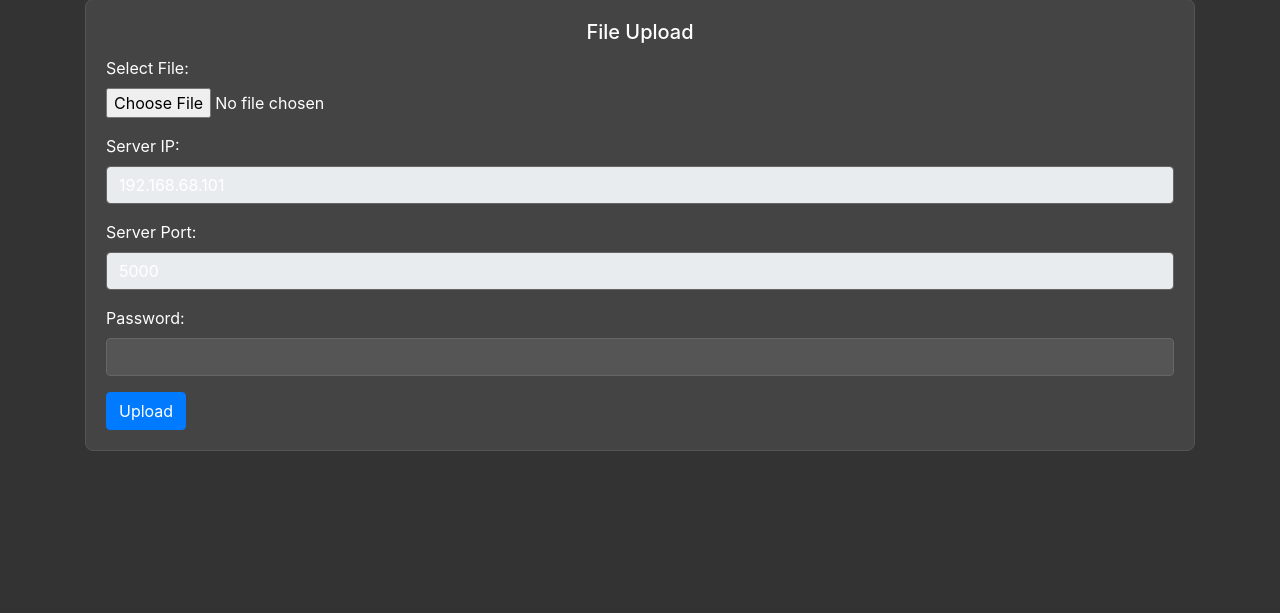
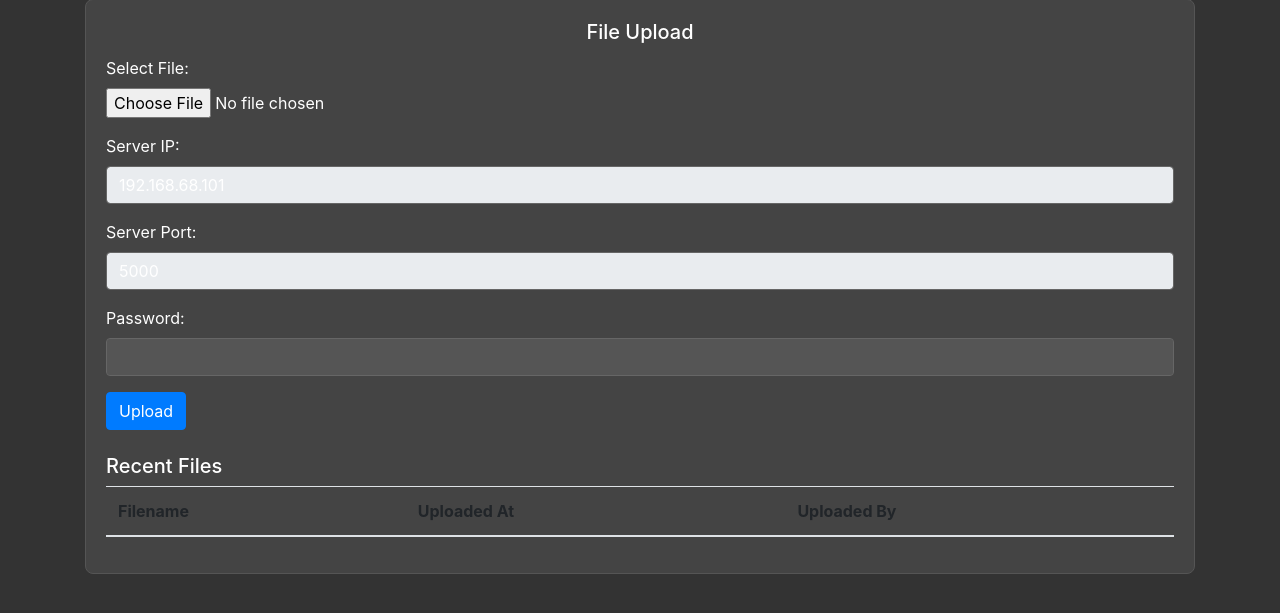
Before and after one commit to VVoiddd/VWFTT, a Flask app: page /upload in a window 1280 px wide. Shown: the part 81-694 px from the top of the page. Run offline with Flask 3, Linux system fonts and the light colour scheme; the visitor is signed in with stand-in values (Sample User, id 1); lists and menus that the app fills with data are empty; some libraries are stand-ins or nearby versions.

Commit message:
Forgot the recent

```diff
--- a/templates/upload.html
+++ b/templates/upload.html
@@ -32,20 +32,40 @@
                 </div>
                 <button type="submit" class="btn btn-primary">Upload</button>
             </form>
+
+            <!-- Recent Files Table -->
+            <div class="mt-4">
+                <h5>Recent Files</h5>
+                <table id="file-list" class="table">
+                    <thead>
+                        <tr>
+                            <th>Filename</th>
+                            <th>Uploaded At</th>
+                            <th>Uploaded By</th>
+                        </tr>
+                    </thead>
+                    <tbody>
+                        <!-- File list will be populated dynamically -->
+                    </tbody>
+                </table>
+            </div>
         </div>
     </div>
 
-    <!-- WebRTC Setup -->
+    <!-- WebRTC Setup and jQuery -->
+    <script src="https://code.jquery.com/jquery-3.6.0.min.js"></script>
+    <script src="https://cdnjs.cloudflare.com/ajax/libs/socket.io/4.3.2/socket.io.js"></script>
     <script>
-        const socket = io.connect('http://YOURIP:5000');  // Replace with your server details
+        const socket = io.connect('http://192.168.68.101:5000');  // Replace with your server details
 
         socket.on('connect', () => {
             console.log('Connected to server via WebRTC.');
+            refreshFileList();  // Load recent files on connect
         });
 
         socket.on('file_received', (filename) => {
             showNotification(`File ${filename} received successfully.`, 'success');
-            refreshFileList();
+            refreshFileList();  // Refresh file list on new file received
         });
 
         function refreshFileList() {
@@ -53,13 +73,13 @@
                 url: '/recent_files',
                 type: 'GET',
                 success: function(data) {
-                    $('#file-list').empty();
+                    $('#file-list tbody').empty();  // Clear existing rows
                     data.forEach(function(file) {
                         var row = $('<tr>');
                         row.append($('<td>').text(file.filename));
                         row.append($('<td>').text(file.uploaded_at));
                         row.append($('<td>').text(file.uploaded_by));
-                        $('#file-list').append(row);
+                        $('#file-list tbody').append(row);  // Append new row
                     });
                 },
                 error: function(xhr, status, error) {
@@ -88,7 +108,7 @@
                     $('#loader').hide();
                     showNotification('File successfully uploaded', 'success');
                     $('#file').val('');
-                    refreshFileList();
+                    refreshFileList();  // Refresh file list after upload
                 },
                 error: function(xhr, status, error) {
                     $('#loader').hide();
```
